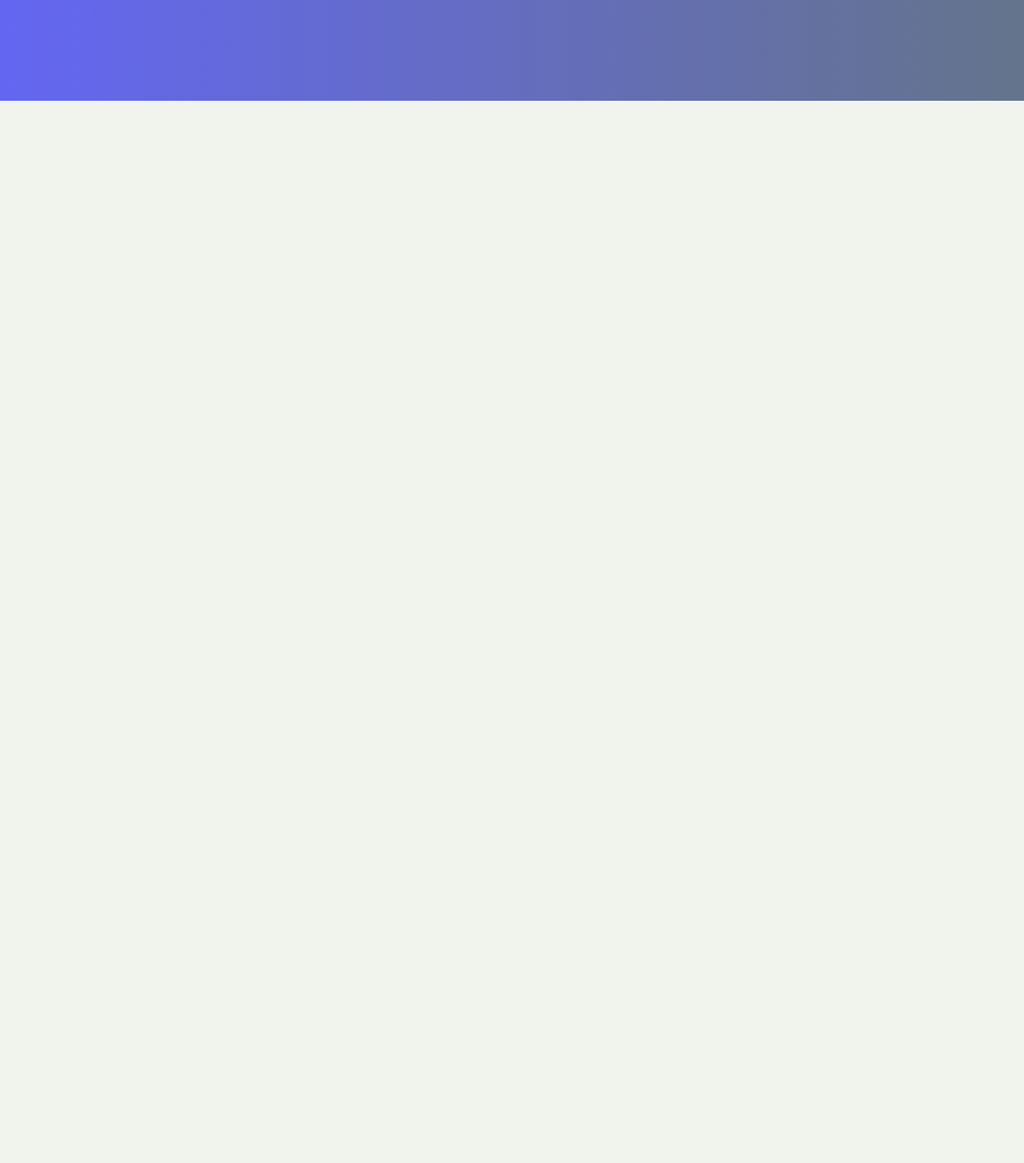
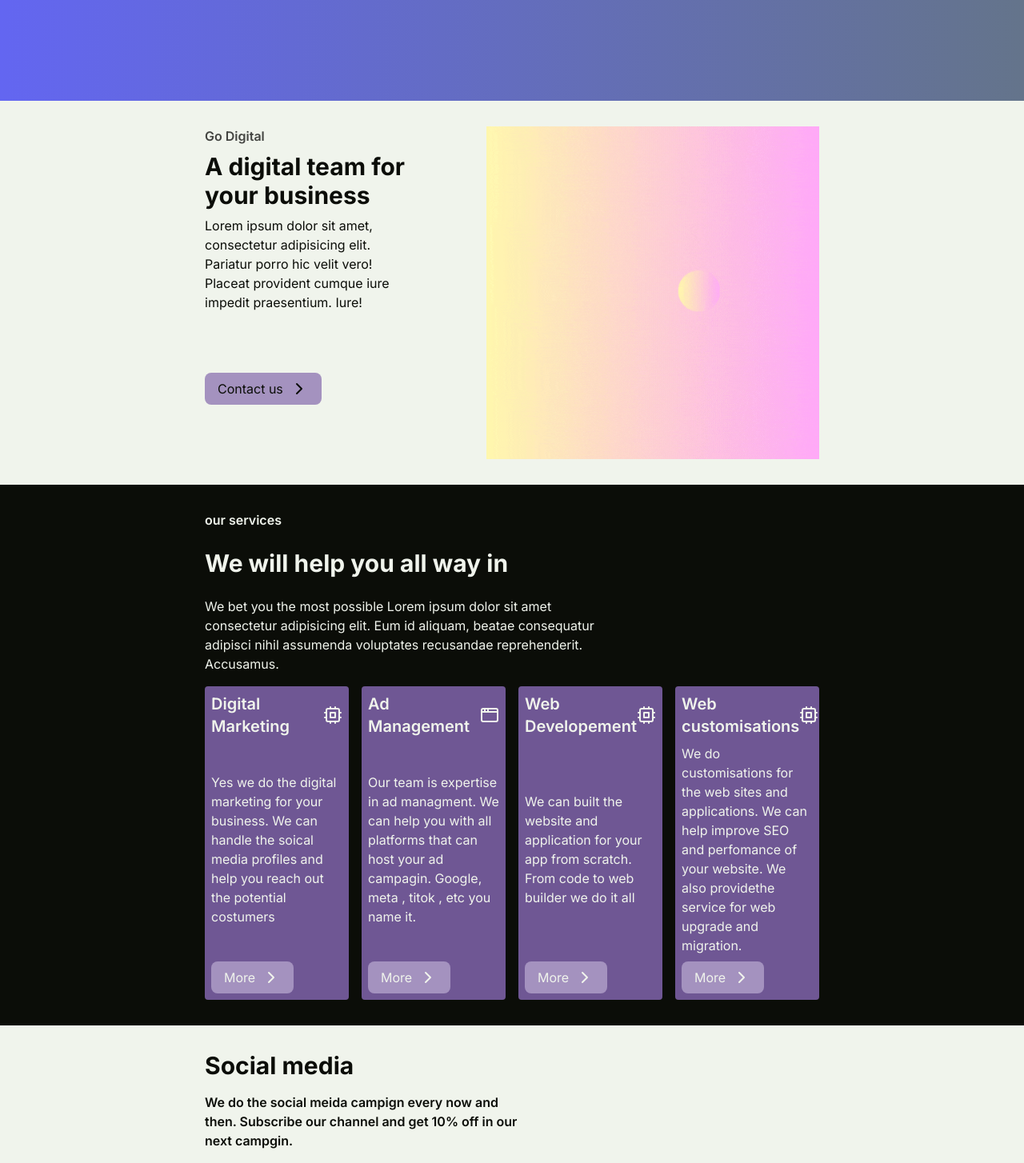
Before and after one commit to Krisna07/Digithink, a Next.js app: page / in a window 1280 px wide. Shown: the part 440-1894 px from the top of the page at 80% size. Before the commit the page ends 800 px from the top, so only its background shows below. Built offline with nearby package versions, Linux system fonts and the light colour scheme.

Commit message:
Digi sections

```diff
--- a/src/app/Components/Button.tsx
+++ b/src/app/Components/Button.tsx
@@ -13,7 +13,7 @@ interface btnProps {
 
 const Button = ({ btnText, isIcon, icon, variant }: btnProps) => {
   const primaryBtn =
-    "w-fit px-4 py-2 bg-primary-Btn rounded-[8px] border-none hover:text-hover-Text outline-none flex items-center  gap-2";
+    "w-fit h-fit px-4 py-2 bg-primary-Btn rounded-[8px] border-none hover:text-hover-Text outline-none flex items-center  gap-2";
   const secondaryBtn =
     "w-fit px-4 py-2 bg-secondary-Btn rounded-[8px] border-none text-hover-text hover:text-text-color outline-none";
 
--- /dev/null
+++ b/src/app/Components/Homepage/Digital.tsx
@@ -0,0 +1,39 @@
+import Image from "next/image";
+import React from "react";
+import Button from "../Button";
+
+const Digital = () => {
+  return (
+    <div className="w-full grid place-items-center py-8">
+      <div className="md:w-[60%] gap-8 flex justify-between">
+        <div className="grid gap-2 md:w-1/2 place-items-left ">
+          <div>
+            <h4 className="font-semibold text-hover-Text">Go Digital</h4>
+            <h2 className="text-3xl font-bold py-2">
+              A digital team for your business{" "}
+            </h2>
+            <p className="md:w-5/6">
+              Lorem ipsum dolor sit amet, consectetur adipisicing elit. Pariatur
+              porro hic velit vero! Placeat provident cumque iure impedit
+              praesentium. Iure!
+            </p>
+          </div>
+
+          <Button btnText="Contact us" isIcon={true} />
+        </div>
+        <div className=" grid place-items-center ">
+          <div className="">
+            <Image
+              src="/logo.gif"
+              width={500}
+              height={500}
+              alt="Picture of the author"
+            />
+          </div>
+        </div>
+      </div>
+    </div>
+  );
+};
+
+export default Digital;
--- /dev/null
+++ b/src/app/Components/Homepage/Homeservices.tsx
@@ -0,0 +1,59 @@
+import React from "react";
+import Button from "../Button";
+import { AppWindow, Cpu } from "lucide-react";
+const Homeservices = () => {
+  const services = [
+    {
+      title: "Digital Marketing",
+      des: "Yes we do the digital marketing for your business. We can handle the soical media profiles and help you reach out the potential costumers",
+      icon: <Cpu />,
+    },
+    {
+      title: "Ad Management",
+      des: "Our team is expertise in ad managment. We can help you with all platforms that can host your ad campagin. Google, meta , titok , etc you name it.",
+      icon: <AppWindow />,
+    },
+    {
+      title: "Web Developement",
+      des: "We can built the website and application for your app from scratch. From code to web builder we do it all",
+      icon: <Cpu />,
+    },
+    {
+      title: "Web customisations",
+      des: "We do customisations for the web sites and applications. We can help improve SEO and perfomance of your website. We also providethe service for web upgrade and migration. ",
+      icon: <Cpu />,
+    },
+  ];
+  return (
+    <div className="w-full grid place-items-center py-8 bg-text-color text-background-color">
+      <div className="w-[60%] grid gap-4">
+        <h4 className="font-semibold ">our services</h4>
+        <h2 className="text-3xl font-bold py-2">We will help you all way in</h2>
+        <p className="md:w-4/6">
+          We bet you the most possible Lorem ipsum dolor sit amet consectetur
+          adipisicing elit. Eum id aliquam, beatae consequatur adipisci nihil
+          assumenda voluptates recusandae reprehenderit. Accusamus.
+        </p>
+        <div className="services w-full flex items-center justify-between  wrap">
+          <div className="grid grid-cols-4 gap-4 ">
+            {services.map((service) => (
+              <div
+                className="bg-accent-color h-full rounded p-2 text-background-color flex flex-col justify-between gap-2   "
+                key={service.title}
+              >
+                <div className="w-full flex justify-between items-center text-xl font-semibold ">
+                  <h2>{service.title}</h2>
+                  <span className="text-[40px]">{service.icon}</span>
+                </div>
+                <p>{service.des}</p>
+                <Button btnText="More" isIcon={true} />
+              </div>
+            ))}
+          </div>
+        </div>
+      </div>
+    </div>
+  );
+};
+
+export default Homeservices;
--- a/src/app/Components/Navbar/Navbar.tsx
+++ b/src/app/Components/Navbar/Navbar.tsx
@@ -70,7 +70,7 @@ const Navbar = () => {
               src="/logo.gif"
               width={500}
               height={500}
-              alt="Picture of the author"
+              alt="Picture of the logo"
             />
           </div>
           <div className="w-fit" onClick={() => setopen(!isopen)}>
--- a/src/app/page.tsx
+++ b/src/app/page.tsx
@@ -1,18 +1,15 @@
-import Image from "next/image";
+import Digital from "./Components/Homepage/Digital";
 import Herosection from "./Components/Homepage/Herosection";
+import Homeservices from "./Components/Homepage/Homeservices";
+import Social from "./Components/Homepage/social";
 
 export default function Home() {
   return (
     <main className="w-full grid-place-items-center">
       <Herosection />
-      <div className="w-full grid place-items-center">
-        <div className="md:w-[80%]">
-          <div>
-            <h4></h4>
-          </div>
-          <div></div>
-        </div>
-      </div>
+      <Digital />
+      <Homeservices />
+      <Social />
     </main>
   );
 }
```
